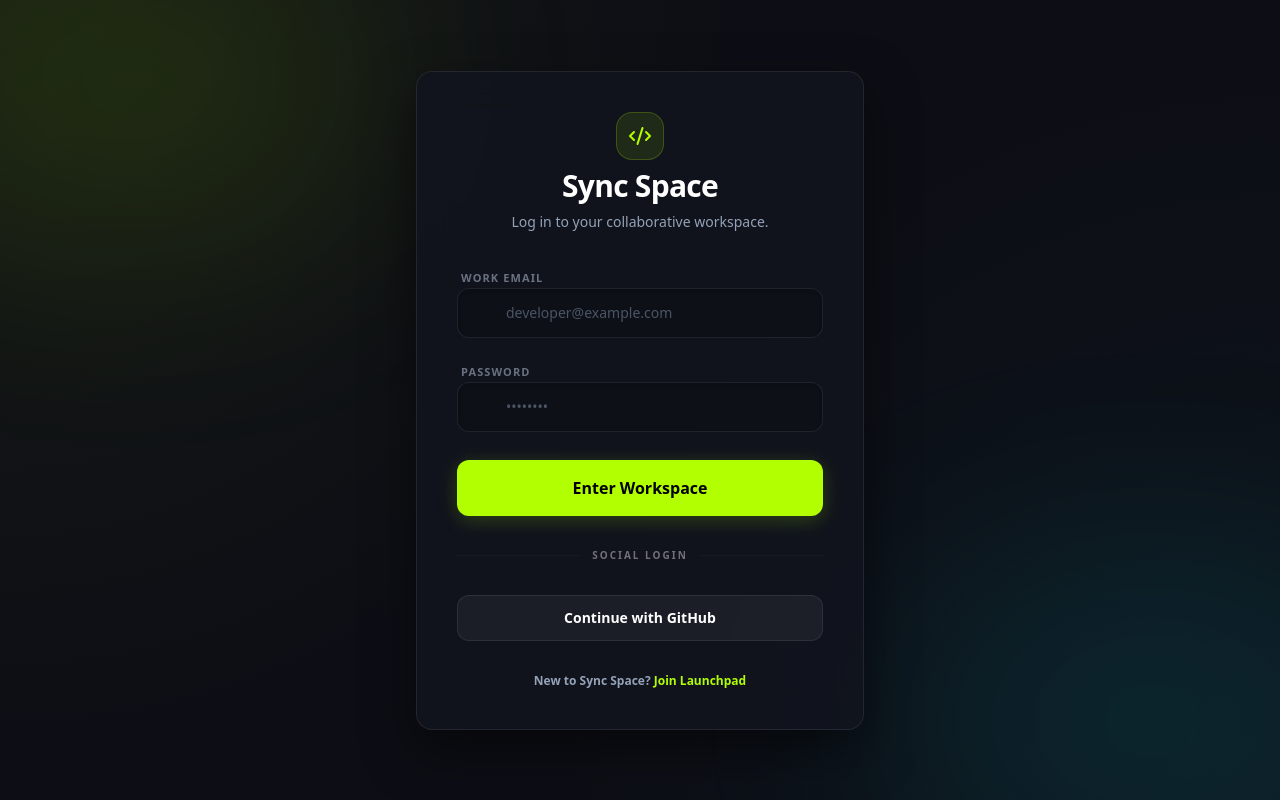
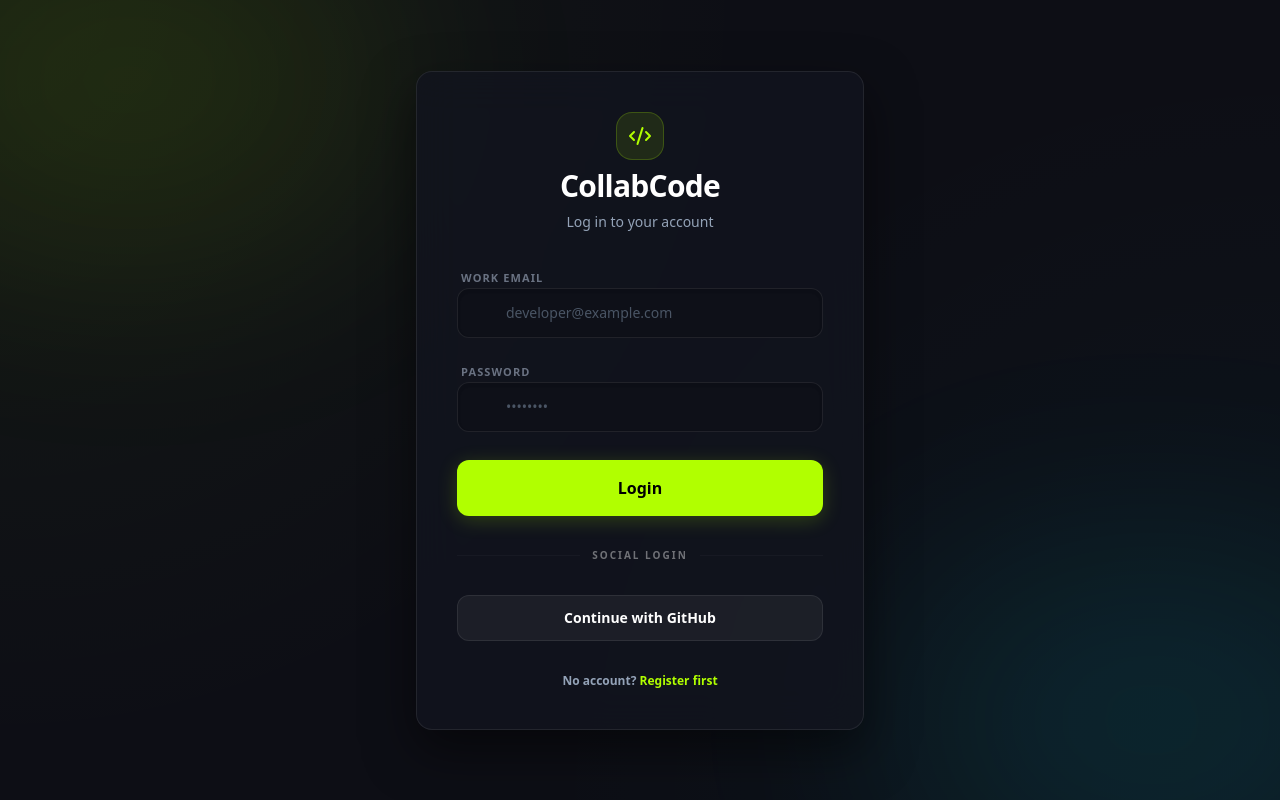
Before and after one commit to xboybx/CollabCode, a Next.js app in the folder client/: page /login in a window 1280 px wide. Built offline with nearby package versions, Linux system fonts and the light colour scheme.

Commit message:
fixed terminology in login page and register page

```diff
--- a/client/app/layout.tsx
+++ b/client/app/layout.tsx
@@ -15,7 +15,7 @@
 });
 
 export const metadata: Metadata = {
-  title: "Sync Space | Collaborative Code Editor",
+  title: "CollabCode | Collaborative Code Editor",
   description: "Real-time collaborative code editor with video chat and shared workspace.",
 };
 
--- a/client/app/login/page.tsx
+++ b/client/app/login/page.tsx
@@ -53,10 +53,10 @@
             <Code2 size={24} className="text-primary" />
           </div>
           <h1 className="text-3xl font-extrabold text-white tracking-tight">
-            Sync Space
+            CollabCode
           </h1>
           <p className="text-text-muted text-sm font-medium">
-            Log in to your collaborative workspace.
+            Log in to your account
           </p>
         </div>
 
@@ -109,7 +109,7 @@
             className="group relative w-full overflow-hidden py-4 bg-primary hover:bg-primary-hover text-black font-bold rounded-xl transition-all disabled:opacity-50 shadow-[0_4px_20px_rgba(177,255,0,0.2)] active:scale-[0.98] mt-2"
           >
             <div className="relative z-10 flex items-center justify-center gap-2">
-              {loading ? "Verifying..." : "Enter Workspace"}
+              {loading ? "Verifying..." : "Login"}
             </div>
             {/* Glossy Overlay */}
             <div className="absolute inset-0 bg-linear-to-r from-transparent via-white/20 to-transparent -translate-x-full group-hover:translate-x-full transition-transform duration-700" />
@@ -130,9 +130,9 @@
         </button>
 
         <p className="text-center text-xs font-semibold text-text-muted">
-          New to Sync Space?{" "}
+          No account?{" "}
           <a href="/register" className="text-primary hover:text-primary-hover hover:underline transition-all">
-            Join Launchpad
+            Register first
           </a>
         </p>
       </div>
--- a/client/app/page.tsx
+++ b/client/app/page.tsx
@@ -43,8 +43,8 @@
               <Code2 size={24} className="text-primary" />
             </div>
             <div className="flex flex-col items-start translate-y-0.5">
-              <h1 className="text-xl font-black tracking-tighter text-white leading-none">SYNC SPACE</h1>
-              <span className="text-[9px] font-bold text-gray-500 uppercase tracking-[0.2em]">Launchpad v1.0</span>
+              <h1 className="text-xl font-black tracking-tighter text-white leading-none">COLLABCODE</h1>
+              <span className="text-[9px] font-bold text-gray-500 uppercase tracking-[0.2em]">Workspace v1.0</span>
             </div>
           </div>
           <button
--- a/client/app/register/page.tsx
+++ b/client/app/register/page.tsx
@@ -50,7 +50,7 @@
                         <Code2 size={24} className="text-primary" />
                     </div>
                     <h1 className="text-3xl font-extrabold text-white tracking-tight">Create Account</h1>
-                    <p className="text-text-muted text-sm font-medium tracking-tight">Join the next generation of collaborative coding.</p>
+                    <p className="text-text-muted text-sm font-medium tracking-tight">Join the CollabCode workspace.</p>
                 </div>
 
                 {error && (
@@ -67,7 +67,7 @@
                                 type="text"
                                 required
                                 className="w-full pl-11 pr-4 py-3 bg-background/50 border border-border group-focus-within:border-primary/50 group-focus-within:ring-4 group-focus-within:ring-primary/10 rounded-xl outline-none text-sm transition-all text-white placeholder:text-gray-600 shadow-inner"
-                                placeholder="jeswa77"
+                                placeholder="john"
                                 value={formData.username}
                                 onChange={(e) => setFormData({ ...formData, username: e.target.value })}
                             />
@@ -81,7 +81,7 @@
                                 type="email"
                                 required
                                 className="w-full pl-11 pr-4 py-3 bg-background/50 border border-border group-focus-within:border-primary/50 group-focus-within:ring-4 group-focus-within:ring-primary/10 rounded-xl outline-none text-sm transition-all text-white placeholder:text-gray-600 shadow-inner"
-                                placeholder="jeswa@example.com"
+                                placeholder="john@gmail.com"
                                 value={formData.email}
                                 onChange={(e) => setFormData({ ...formData, email: e.target.value })}
                             />
@@ -128,8 +128,8 @@
                 </button>
 
                 <p className="text-center text-xs font-semibold text-text-muted pt-2 transition-all">
-                    Already part of the crew?{" "}
-                    <a href="/login" className="text-primary hover:text-primary-hover hover:underline">Sign In</a>
+                    Already have an account?{" "}
+                    <a href="/login" className="text-primary hover:text-primary-hover hover:underline">Login</a>
                 </p>
             </div>
         </div>
```
